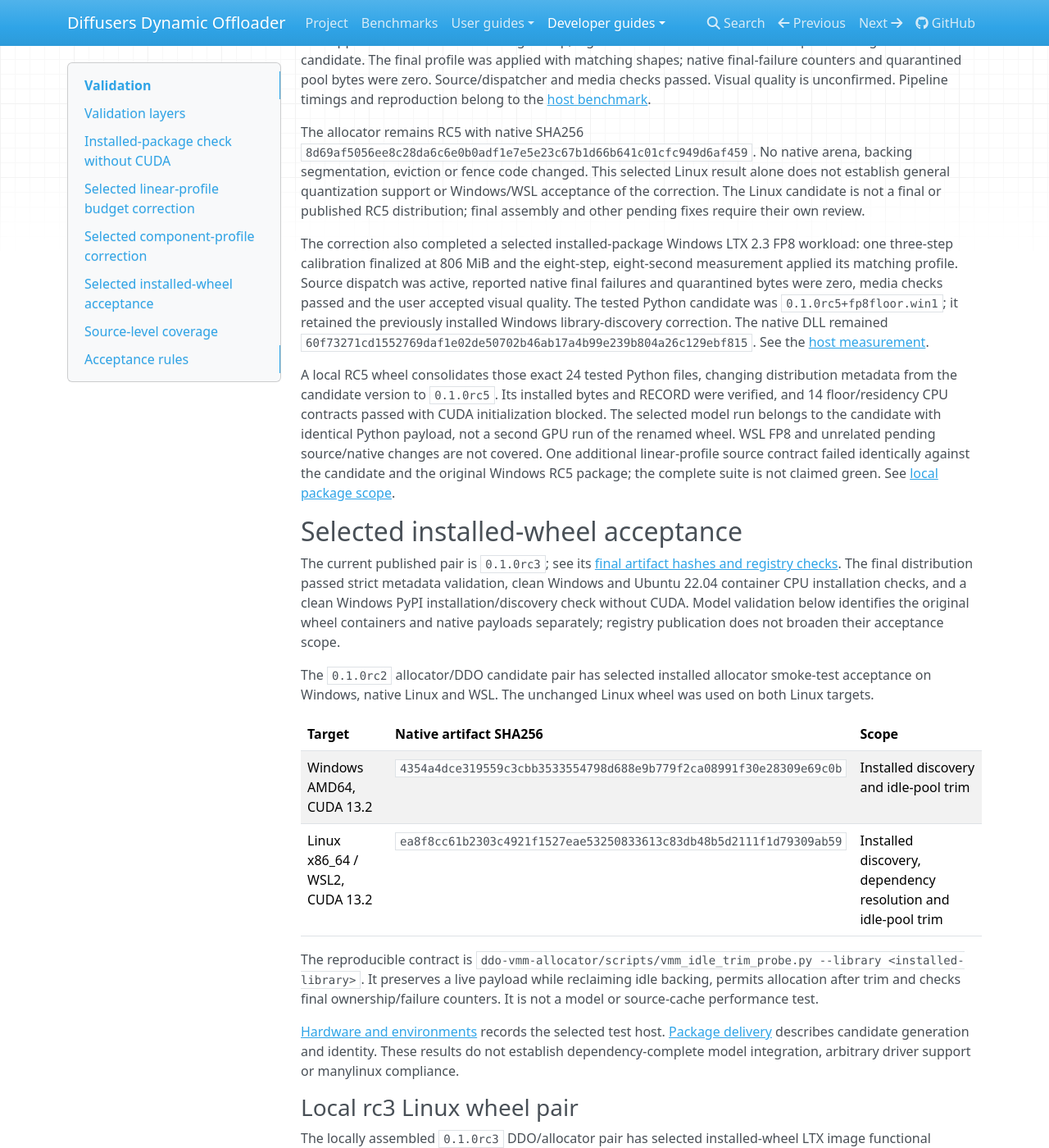
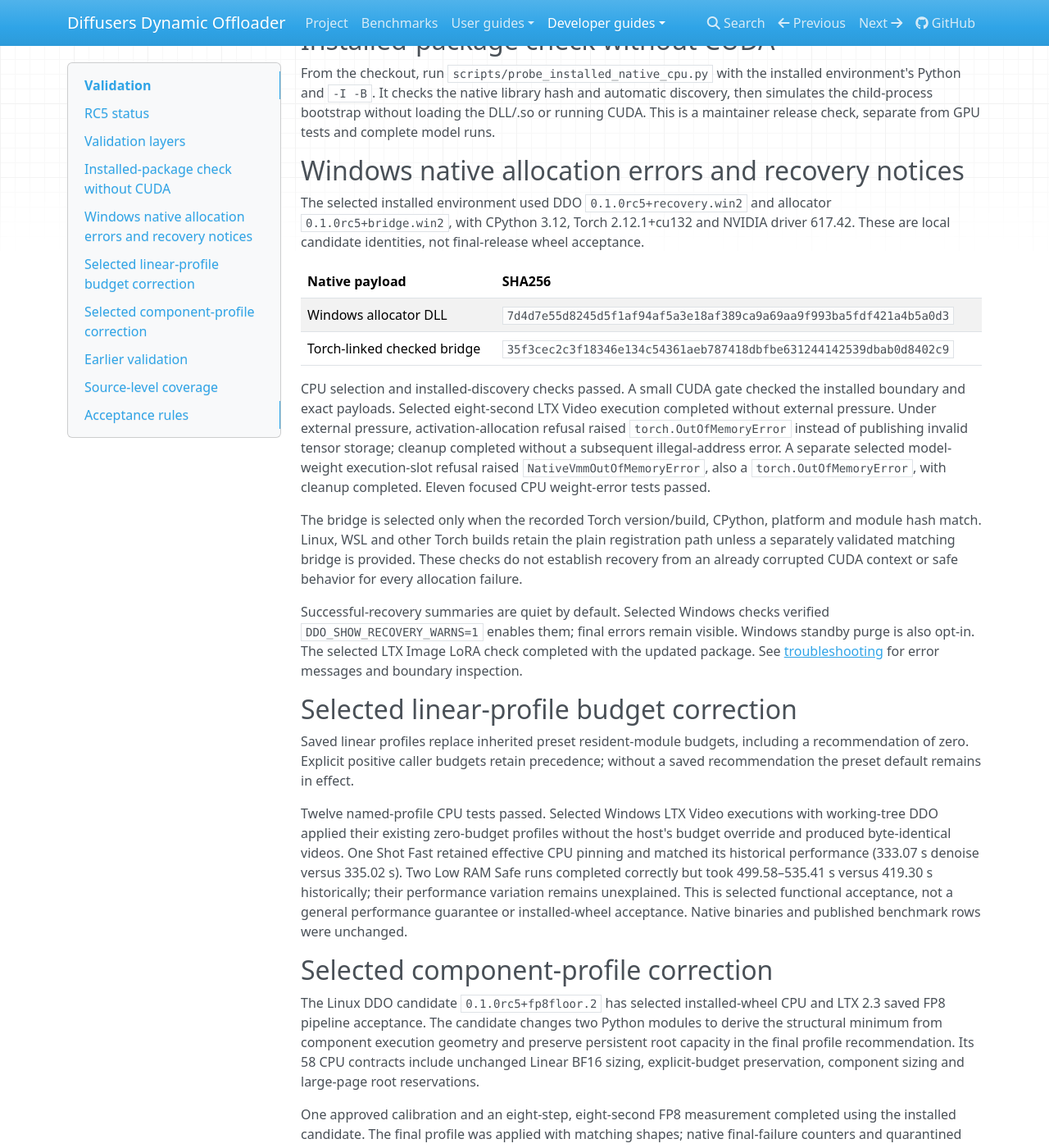
Before and after one commit to DEVAIEXP/diffusers-dynamic-offloader, an MkDocs documentation site: the page built from docs/developer/validation.md, in a window 1280 px wide and 1400 px high, scrolled down 1185 px. Shown: the whole window at 82% size. Built offline with MkDocs 1.6.1, drawn with Linux system fonts in a browser that asks for light colours; some of the changed text lies outside the part shown.

Commit message:
Consolidate RC5 validation and separate historical acceptance records

```diff
--- a/docs/developer/validation.md
+++ b/docs/developer/validation.md
@@ -1,4 +1,24 @@
 # Validation
+
+## RC5 status
+
+RC5 has selected source, installed-candidate and model validation. The final
+consolidated wheel pair still needs assembly and validation of its exact
+packaged bytes. Candidate suffixes below identify the artifacts tested; they
+do not certify a later rebuild or a package with a different payload.
+
+| Area | Recorded RC5 validation | Remaining limit |
+| --- | --- | --- |
+| Model integration | Selected LTX Image, LTX Video and Qwen runtime, attention, precision and feature comparisons on Windows, native Linux and WSL | Coverage differs by model, route and platform; use the host's measured conditions |
+| Windows native allocation errors | Installed checked bridge and model-weight OOM handling under external GPU-memory pressure | Only the matching Windows Torch/CPython build has checked-bridge acceptance |
+| Recovery notices | Selected Windows runs verified opt-in summaries and final error reporting | A recovery message alone is not proof of completed inference |
+| Saved linear budgets | CPU contracts and selected Windows video runs apply saved budgets over inherited preset values | Latest correction has source validation; final wheel validation remains separate |
+| FP8 component capacity | Selected Linux and Windows installed-candidate calibration and video runs | WSL FP8 is not covered by these checks |
+
+Full-model results and reproduction belong to
+[DDO examples benchmarks](https://devaiexp.github.io/ddo-examples/docs/benchmarks/).
+This page records library and package validation, rather than duplicating
+pipeline performance tables. See [test hardware and environments](hardware.md).
 
 ## Validation layers
 
@@ -20,6 +40,40 @@ environment's Python and `-I -B`. It checks the native library hash and automati
 discovery, then simulates the child-process bootstrap without loading the DLL/.so
 or running CUDA. This is a maintainer release check, separate from GPU tests and
 complete model runs.
+
+## Windows native allocation errors and recovery notices
+
+The selected installed environment used DDO `0.1.0rc5+recovery.win2` and
+allocator `0.1.0rc5+bridge.win2`, with CPython 3.12, Torch 2.12.1+cu132 and
+NVIDIA driver 617.42. These are local candidate identities, not final-release
+wheel acceptance.
+
+| Native payload | SHA256 |
+| --- | --- |
+| Windows allocator DLL | `7d4d7e55d8245d5f1af94af5a3e18af389ca9a69aa9f993ba5fdf421a4b5a0d3` |
+| Torch-linked checked bridge | `35f3cec2c3f18346e134c54361aeb787418dbfbe631244142539dbab0d8402c9` |
+
+CPU selection and installed-discovery checks passed. A small CUDA gate checked
+the installed boundary and exact payloads. Selected eight-second LTX Video
+execution completed without external pressure. Under external pressure,
+activation-allocation refusal raised `torch.OutOfMemoryError` instead of
+publishing invalid tensor storage; cleanup completed without a subsequent
+illegal-address error. A separate selected model-weight execution-slot refusal
+raised `NativeVmmOutOfMemoryError`, also a `torch.OutOfMemoryError`, with cleanup
+completed. Eleven focused CPU weight-error tests passed.
+
+The bridge is selected only when the recorded Torch version/build, CPython,
+platform and module hash match. Linux, WSL and other Torch builds retain the
+plain registration path unless a separately validated matching bridge is
+provided. These checks do not establish recovery from an already corrupted CUDA
+context or safe behavior for every allocation failure.
+
+Successful-recovery summaries are quiet by default. Selected Windows checks
+verified `DDO_SHOW_RECOVERY_WARNS=1` enables them; final errors remain visible.
+Windows standby purge is also opt-in. The selected LTX Image LoRA check
+completed with the updated package. See
+[troubleshooting](../user/troubleshooting.md) for error messages and boundary
+inspection.
 
 ## Selected linear-profile budget correction
 
@@ -77,112 +131,17 @@ bytes and RECORD were verified, and 14 floor/residency CPU contracts passed
 with CUDA initialization blocked. The selected model run belongs to the
 candidate with identical Python payload, not a second GPU run of the renamed
 wheel. WSL FP8 and unrelated pending source/native changes are not covered.
-One additional linear-profile source contract failed identically against the
-candidate and the original Windows RC5 package; the complete suite is not
-claimed green. See [local package scope](releases.md#local-rc5-fp8-floor-consolidation).
+At that stage, an additional linear-profile contract failed against both the
+candidate and original Windows RC5 package. The later
+[linear-budget correction](#selected-linear-profile-budget-correction) has its own
+selected validation; it does not imply that the full test suite is green. See [local package scope](releases.md#local-rc5-fp8-floor-consolidation).
 
-## Selected installed-wheel acceptance
+## Earlier validation
 
-The current published pair is `0.1.0rc3`; see its
-[final artifact hashes and registry checks](releases.md#published-rc3).
-The final distribution passed strict metadata validation, clean Windows and
-Ubuntu 22.04 container CPU installation checks, and a clean Windows PyPI
-installation/discovery check without CUDA. Model validation below identifies
-the original wheel containers and native payloads separately; registry
-publication does not broaden their acceptance scope.
-
-The `0.1.0rc2` allocator/DDO candidate pair has selected installed allocator
-smoke-test acceptance on Windows, native Linux and WSL. The unchanged Linux
-wheel was used on both Linux targets.
-
-| Target | Native artifact SHA256 | Scope |
-| --- | --- | --- |
-| Windows AMD64, CUDA 13.2 | `4354a4dce319559c3cbb3533554798d688e9b779f2ca08991f30e28309e69c0b` | Installed discovery and idle-pool trim |
-| Linux x86_64 / WSL2, CUDA 13.2 | `ea8f8cc61b2303c4921f1527eae53250833613c83db48b5d2111f1d79309ab59` | Installed discovery, dependency resolution and idle-pool trim |
-
-The reproducible contract is
-`ddo-vmm-allocator/scripts/vmm_idle_trim_probe.py --library <installed-library>`.
-It preserves a live payload while reclaiming idle backing, permits allocation
-after trim and checks final ownership/failure counters. It is not a model or
-source-cache performance test.
-
-[Hardware and environments](hardware.md) records the selected test host.
-[Package delivery](releases.md) describes candidate generation and identity.
-These results do not establish dependency-complete model integration, arbitrary
-driver support or manylinux compliance.
-
-### Local rc3 Linux wheel pair
-
-The locally assembled `0.1.0rc3` DDO/allocator pair has selected installed-wheel
-LTX image functional acceptance on native Linux and WSL2. Both targets used the
-same Docker-produced wheels without rebuilding the native library:
-
-| Artifact | SHA256 |
-| --- | --- |
-| DDO wheel | `7b5554f2b0c9cb6a2863f02d253b7aedd1dbe08ceff74ba5bcceefe4dc9634ec` |
-| Linux allocator wheel | `1d82ef5011030aa4052d7b13ad74ed65751652da58a939d534ecf5bddc6b0240` |
-| Packaged native ELF | `71183e987bb8b1d6a252c71ab938589ee89ac13f1e48339cb184731569d55535` |
-
-Each target completed its fixed BF16, 1280 x 704, eight-step, seed-43 image
-workload including decode, exited 0 and matched its retained rc2 image exactly.
-Expected component routes and capacities were checked; available pre-close
-native failure/quarantine counters were zero. Final native counters and latent
-finiteness were not exposed by the unchanged runner. Returned cleanup and
-process exit do not prove final driver-memory release.
-
-The WSL workload used bounded registration; native Linux used full-source
-registration. Do not infer equal capacities or compare their speeds as matched
-workloads. Native Linux also emitted a preserved group-offload lazy-prefetch
-warning for unused vision-tower layers; the text-prompt workload does not cover
-image-conditioned execution. See the [platform-specific model conditions](https://github.com/DEVAIEXP/ddo-examples/blob/main/docs/benchmarks/ltx23-image-details.md#installed-rc3-functional-validation).
-
-Separately, the installed Linux library passed the small explicit execution-slot
-reclaim/recreation gate on WSL: two 4 MiB buffers, 8 MiB physical/24 MiB virtual
-capacity, one 4 MiB release/recreation, stable address and exact payloads, with
-leased/pending refusals and checked pool close. This is explicit-reclaim
-acceptance; the model runs do not establish automatic pressure-trigger coverage.
-Automatic DXGI reclaim remains Windows-only and disabled by default.
-
-These are development artifacts, not a published rc3 or manylinux certification.
-Model timings are observations, not performance acceptance. Native Linux, WSL,
-Windows, full video and arbitrary models remain separate validation scopes.
+RC2/RC3 artifact identities and selected checks are retained in
+[Validation history](validation-history.md). They are not RC5 test results.
 
 ## Source-level coverage
-
-### Updated execution-backing candidate
-
-The subsequent local rc3 Windows allocator wheel has selected installed Qwen
-image acceptance with opt-in execution-backing reclaim. Its native SHA256 is
-`eb0e3d8241817853a724cca11c294c3d98540b20e0285e36d0c0640cb29c995b`;
-wheel SHA256 is
-`45e361c6ea2706bd810ce408306e889e2b8465be4aafba8d8e56f6b284e86644`.
-The fixed BF16, 1024-square, 20-step workload matched its retained image exactly,
-completed source-ticket collection and recorded 29 cumulative transformer
-pressure queries with zero failures or unavailable observations. No reclaim
-trigger occurred; this model result establishes pressure-path reachability,
-not release under pressure. A separate small native gate verified idle-only
-release/recreation, refusal of leased/pending buffers and exact payloads.
-
-A new Docker-produced Linux wheel pair also passed selected installed LTX image
-checks separately on WSL and native Linux, using the same bytes:
-
-| Artifact | SHA256 |
-| --- | --- |
-| DDO wheel | `b80068a72b8bbb31a0ff1a6700b3958258bc05fc9bb5ef3c22f7357deec0e482` |
-| Linux allocator wheel | `125865e1cb9de65e9249ddd12cafbe4086eb28b53d86e83d7898768e112324a2` |
-| Native ELF | `3ac4cacb966dacc8ee7e96bf6502d526173e9d8497654272d2bd60f4c9044289` |
-
-Both targets completed the eight-step BF16 1280 x 704 workload, matched their
-retained reference pixels and reported zero available pre-close native failure
-and quarantine counters. Original platform-specific staging/registration limits
-were preserved. Final native counters and latent finiteness remain unavailable;
-process exit and returned cleanup do not prove final driver-memory release.
-The native Linux text-prompt run retained the warning about unexecuted
-vision-tower layers; image-conditioned execution remains unvalidated.
-
-The reuse-pressure hook is Windows/DXGI-only and compiled out on Linux/WSL.
-These are functional development-wheel results, not matched performance,
-automatic Linux pressure-policy acceptance, manylinux certification or publication.
 
 Public tests cover policy/precedence, loading/source association, reports,
 dense convolution ownership, source-cache/event lifetimes and bounded cleanup.
--- a/mkdocs.yml
+++ b/mkdocs.yml
@@ -49,6 +49,7 @@ nav:
       - Support: docs/developer/support.md
       - Test hardware: docs/developer/hardware.md
       - Validation: docs/developer/validation.md
+      - Validation history: docs/developer/validation-history.md
       - Native builds: docs/developer/builds.md
       - Package delivery: docs/developer/releases.md
       - Manual validation: docs/developer/manual-validation.md
```
Also changed, not shown: docs/developer/README.md (+1 -0 lines), docs/developer/releases.md (+1 -1 lines), docs/developer/support.md (+1 -1 lines), docs/developer/validation-history.md (added, +109 -0 lines).
